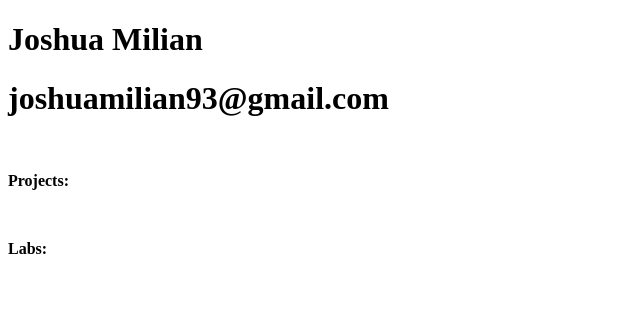
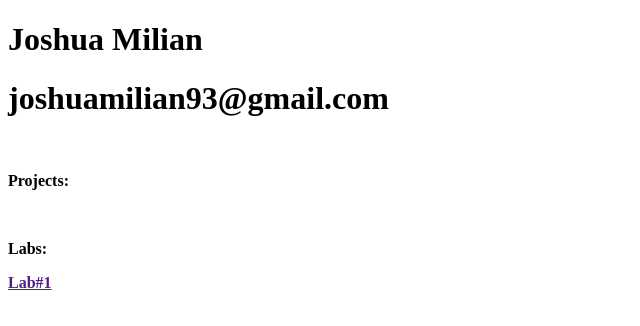
Before and after one commit to joshuamilian/Multimedia, a plain HTML site: page index.html in a window 1280 px wide. Shown: the full height of the page, 0-640 px from the left. Drawn offline with Linux system fonts and the light colour scheme.

Commit message:
Update index.html

```diff
--- a/index.html
+++ b/index.html
@@ -11,5 +11,6 @@
     <p><strong>Projects:</strong></p>
     <br>
     <p><strong>Labs:<strong</strong></p>
+    <p> <a href="">Lab#1</a></p>
   </body>
 </html>
```
